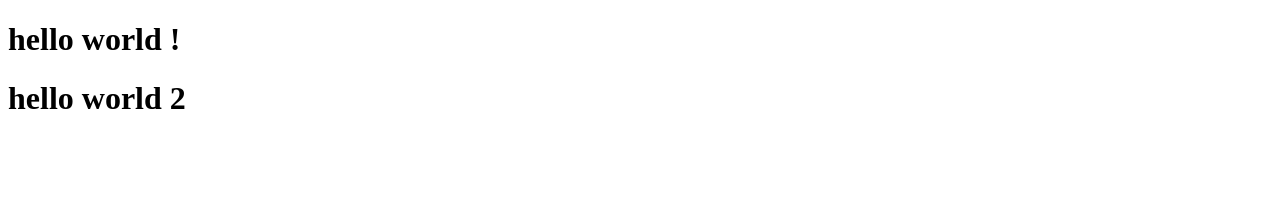
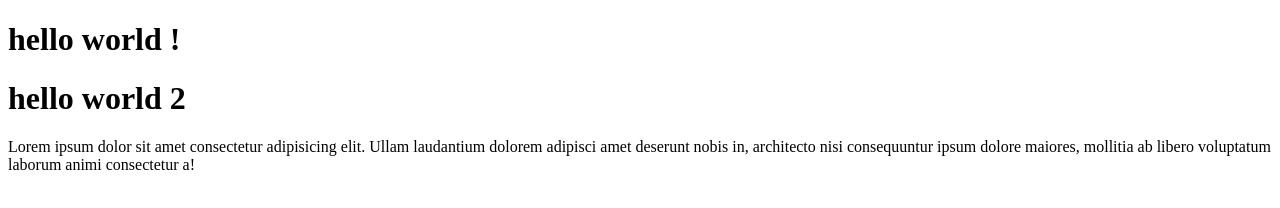
Before and after one commit to masudrana-creato/demo, a plain HTML site: page index.html in a window 1280 px wide. Drawn offline with Linux system fonts and the light colour scheme.

Commit message:
description added

```diff
--- a/index.html
+++ b/index.html
@@ -8,5 +8,8 @@
 <body>
     <h1>hello world !</h1>
     <h1>hello world 2 </h1>
+    <div>
+        <p>Lorem ipsum dolor sit amet consectetur adipisicing elit. Ullam laudantium dolorem adipisci amet deserunt nobis in, architecto nisi consequuntur ipsum dolore maiores, mollitia ab libero voluptatum laborum animi consectetur a!</p>
+    </div>
 </body>
 </html>
```
